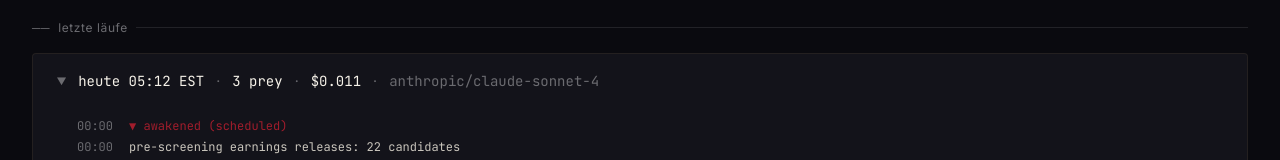
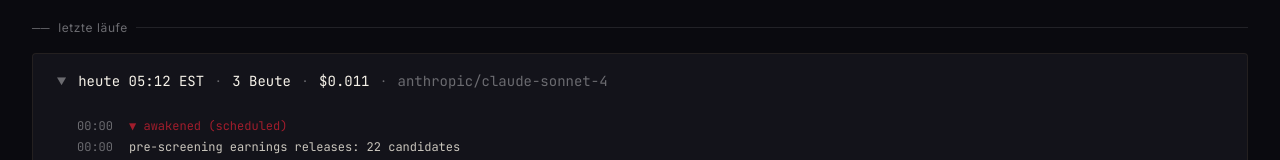
Before and after one commit to visterion/dracul, a Vue app in the folder chronicle/: page /strigoi/strigoi-echo in a window 1280 px wide. Shown: the part 460-620 px from the top of the page. Built offline with nearby package versions, Linux system fonts and the light colour scheme.

Commit message:
fix(i18n): correct {n} interpolation token + localize prey unit label

```diff
--- a/chronicle/src/i18n/locales/de.ts
+++ b/chronicle/src/i18n/locales/de.ts
@@ -116,6 +116,7 @@ export default {
       today: 'heute',
       yesterday: 'gestern',
       daysAgo: 'T zurück',
+      preyUnit: 'Beute',
     },
     config: {
       scheduleTitle: 'Zeitplan',
@@ -130,7 +131,7 @@ export default {
       monthlyBudget: 'Monatsbudget',
       primary: 'Primär',
       fallback: 'Fallback',
-      used: '(verwendet: ${n})',
+      used: '(verwendet: {n})',
     },
     chart: {
       hitRate: 'Trefferquote',
--- a/chronicle/src/i18n/locales/en.ts
+++ b/chronicle/src/i18n/locales/en.ts
@@ -116,6 +116,7 @@ export default {
       today: 'today',
       yesterday: 'yesterday',
       daysAgo: 'd ago',
+      preyUnit: 'prey',
     },
     config: {
       scheduleTitle: 'Schedule',
@@ -130,7 +131,7 @@ export default {
       monthlyBudget: 'Monthly budget',
       primary: 'Primary',
       fallback: 'Fallback',
-      used: '(used: ${n})',
+      used: '(used: {n})',
     },
     chart: {
       hitRate: 'hit rate',
--- a/chronicle/src/views/StrigoiDetailView.vue
+++ b/chronicle/src/views/StrigoiDetailView.vue
@@ -77,7 +77,7 @@
           <span class="sd__run-chevron" :class="{ 'sd__run-chevron--open': expandedRuns.has(run.id) }">▶</span>
           <span class="sd__run-date font-mono tabular">{{ formatRunDate(run.ranAt) }}</span>
           <span class="sd__run-sep">·</span>
-          <span class="sd__run-prey font-mono tabular">{{ run.preyCount }} prey</span>
+          <span class="sd__run-prey font-mono tabular">{{ run.preyCount }} {{ t('strigoi.run.preyUnit') }}</span>
           <span class="sd__run-sep">·</span>
           <span class="sd__run-cost font-mono tabular">${{ run.costUsd.toFixed(3) }}</span>
           <span class="sd__run-sep">·</span>
```
